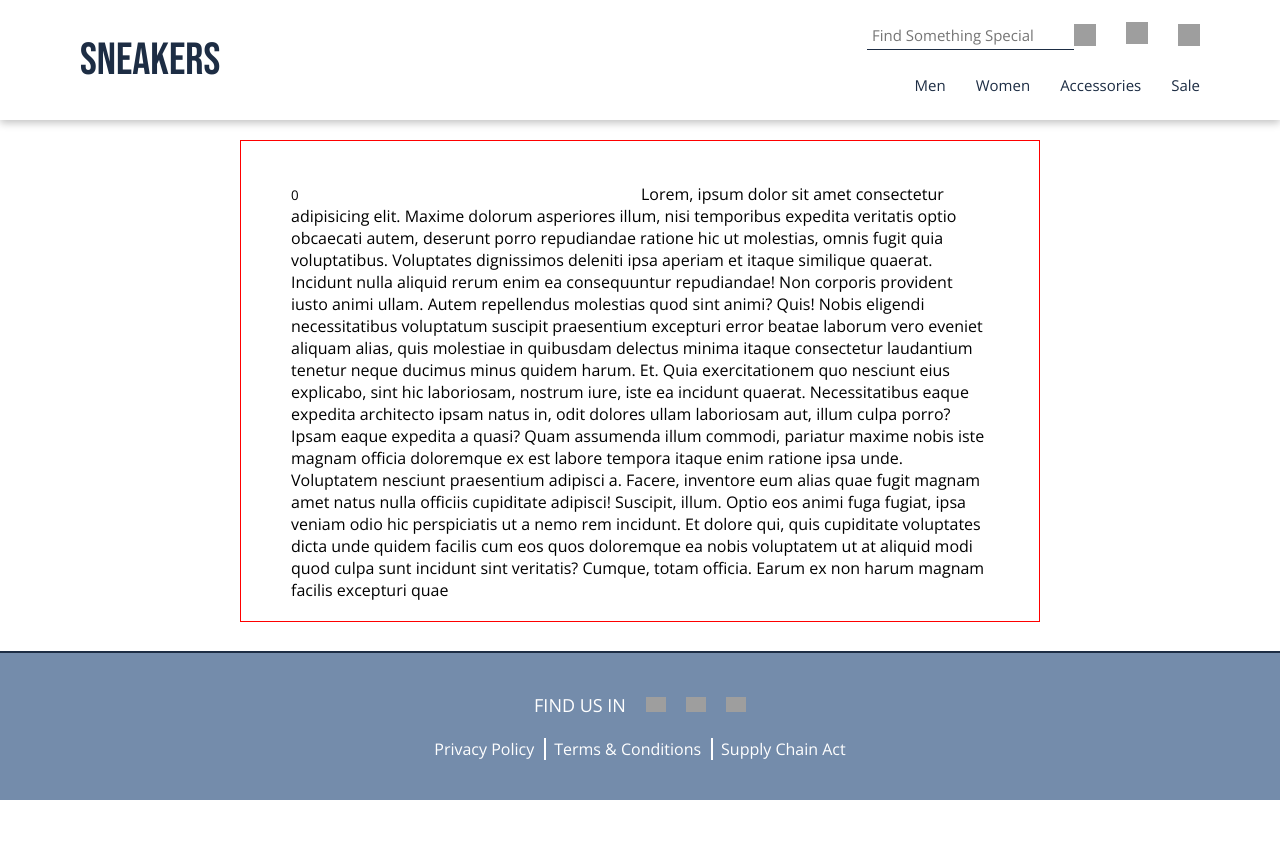
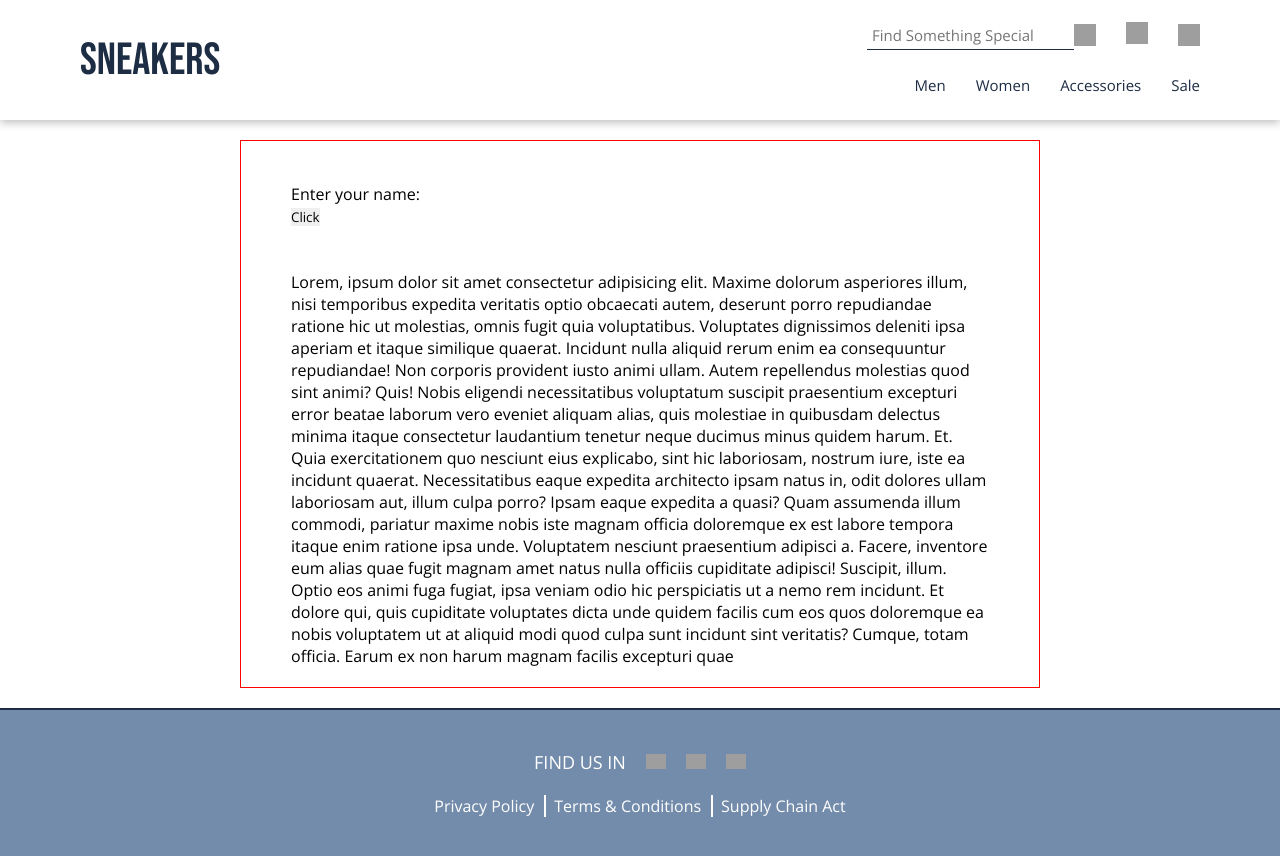
Before and after one commit to JonobaneL/Sneakers, a React (Vite) app: page /about in a window 1280 px wide. Before the commit the page ends 800 px from the top, so only its background shows below. Built offline with nearby package versions, Linux system fonts and the light colour scheme; grey boxes are pictures that could not be loaded; the HTML template or start-up script is replaced by a standard one.

Commit message:
modified project

```diff
--- a/src/pages/About.jsx
+++ b/src/pages/About.jsx
@@ -1,23 +1,73 @@
-import React,{useState,useEffect,useMemo} from 'react'
-import { useSearchParams } from 'react-router-dom';
+import React,{useState,useEffect,useMemo, useCallback} from 'react'
+import { useSearchParams,useNavigate, useNavigation, BrowserRouter, useLocation, createSearchParams } from 'react-router-dom';
 
 
 const About = () => {
-    const [params,setParams] = useSearchParams({color:0,brand:""});
 
-    const [filter,setFilter] = useState({color:params.get("color")||0,brand:params.get("color")||''})
+  function getSearchParam(search,param){
+    const searchParams = createSearchParams(search);
+    // console.log(searchParams.toString())
+    return searchParams.get(param)
+  }
+  function setSearchParam(search,param,value){
+    const searchParams = createSearchParams(search);
+    Boolean(value)
+    ? searchParams.set(param, value)
+    : searchParams.delete(param);
+      console.log(searchParams.toString())
+    return searchParams.toString()
+  }
+const useSearchParamsState = ({name,serialize=String,deserialize=(v)=>v}) =>{
+  const location = useLocation();
+  const navigate = useNavigate();
+  const [value, setValue] = useState(()=>{
+    const tmpValue = deserialize(getSearchParam(location.search,name));
+    return tmpValue;
+  })
+  const updateValue = useCallback((value)=>{
+    setValue(value);
+    const newSearch = setSearchParam(location.search,name,serialize(value));
+    navigate({search:newSearch})
 
-    console.log(filter);
-    console.log(params.get("color"));
+  },[location,name,serialize])
+  return [value,updateValue];
+}
 
+  const [check,setCheked] = useSearchParamsState({name:"indicator",deserialize:(v)=>v?v:""})
+  const [filed,setField] = useSearchParamsState({name:"field",deserialize:(v)=>v?v:[]})
+
+console.log(filed)
     return <div className="About">
         <div className="content" >
+
           <br />
-            <input type="number" value={filter.color} onChange={e=>{
-              setFilter(prev=>{return{...prev,color:e.target.value}})
-              setParams(filter)
-            }} />
-            <input type="text" />
+          <label>
+            Enter your name:
+            <input
+              type="text"
+              name="check"
+              value={check}
+              onChange={(e)=>{
+                setCheked(e.target.value)
+                }}
+              />
+           </label>
+           <br />
+
+           <button
+           onClick={()=>{
+            setField(["red","blue","green"])
+           }}
+           >Click</button>
+           <h2>{filed}</h2>
+           {/* <button style={{width:'120px',height:'40px',fontSize:'15px'}}
+            onClick={()=>setSearchParam(search,'num',10)}
+           >SetHandle</button>
+           <button style={{width:'120px',height:'40px',fontSize:'15px'}}
+            onClick={()=>getSearchParam(search,'num')}
+           >GetHandle</button> */}
+           <br />
+           <br />
             Lorem, ipsum dolor sit amet consectetur adipisicing elit. Maxime dolorum asperiores illum, nisi temporibus expedita veritatis optio obcaecati autem, deserunt porro repudiandae ratione hic ut molestias, omnis fugit quia voluptatibus.
             Voluptates dignissimos deleniti ipsa aperiam et itaque similique quaerat. Incidunt nulla aliquid rerum enim ea consequuntur repudiandae! Non corporis provident iusto animi ullam. Autem repellendus molestias quod sint animi? Quis!
             Nobis eligendi necessitatibus voluptatum suscipit praesentium excepturi error beatae laborum vero eveniet aliquam alias, quis molestiae in quibusdam delectus minima itaque consectetur laudantium tenetur neque ducimus minus quidem harum. Et.
```
